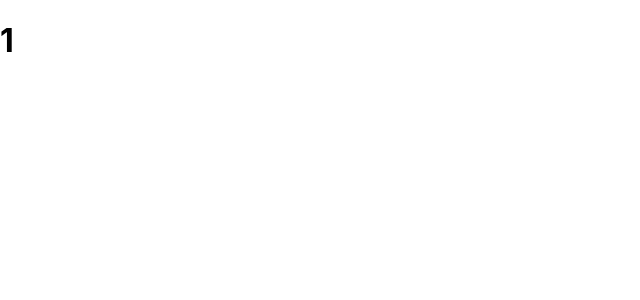
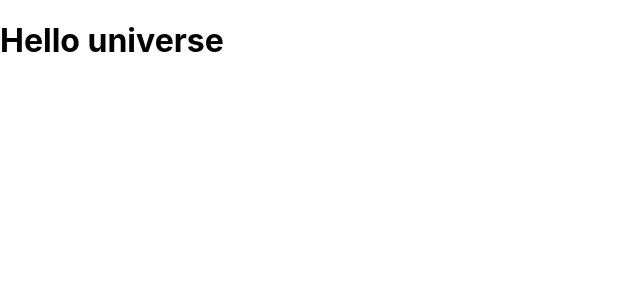
Before and after one commit to pranay2097/second-react-app, a React (Create React App) app: page / in a window 1280 px wide. Shown: the top 300 px of the page, without its empty margins (0-640 px from the left). Built offline with nearby package versions, Linux system fonts and the light colour scheme.

Commit message:
jax as variable

```diff
--- a/src/App.js
+++ b/src/App.js
@@ -1,18 +1,10 @@
-//JSX :: Return HTML
-//SYNTAX RULE :: If one liner, parenthis are optional
-//SYNTAX RULE :: for multi liner, parenthis are required
-//SYNTAX :: ()
-//SYNTAX :: <h1>Hello</h1>
-//SYNTAX :: (<h1>Hello</h1>)
-//SYNTAX ::
+//JSX SYNTAX
+function App(){
+  //jsx single line :: with optional parenthesis
+    let jsx1 = <h1>Hello universe</h1>;
 
-function App() {
-  //JSX
-  return (
-    <>
-      <h1>1</h1>
-    </>
-  );
+    return jsx1;
 }
 
+
 export default App;
```
